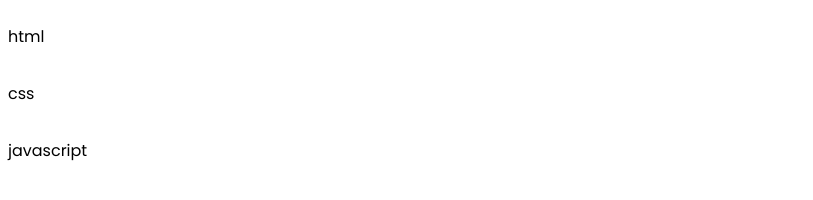
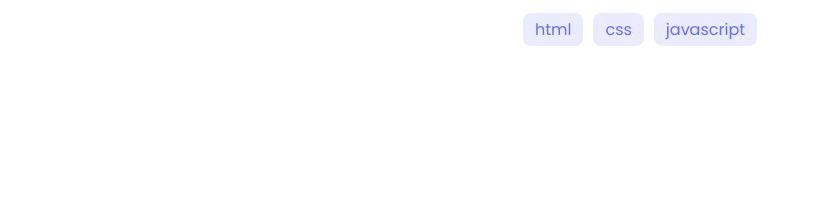
Before and after one commit to muhammedb8826/pair-programming, a plain HTML site: page index.html in a window 1280 px wide. Shown: the whole page, without its empty margins (0-813 px from the left). Drawn offline with Linux system fonts and the light colour scheme.

Commit message:
Create index.html and style.css

```diff
--- a/index.html
+++ b/index.html
@@ -9,9 +9,9 @@
 </head>
 <body>
     <section class="parent">
-        <p class="childeren">html</p>
-        <p class="childeren">css</p>
-        <p class="childeren">javascript</p>
+        <p class="children">html</p>
+        <p class="children">css</p>
+        <p class="children">javascript</p>
     </section>
 </body>
 </html>
--- a/style.css
+++ b/style.css
@@ -1,13 +1,19 @@
 @import url('https://fonts.googleapis.com/css2?family=Poppins:ital,wght@0,100;0,200;0,300;0,400;0,500;0,600;0,700;0,800;1,100;1,200;1,300;1,400;1,500;1,600;1,700&display=swap');
 
-body{
-    font-family: "Poppins";
+body {
+  font-family: "Poppins";
 }
 
-.parent{
-    display: grid;
+.parent {
+  display: flex;
+  justify-content: center;
 }
 
-.children{
-    background-color: #EBEBFF;
+.children {
+  float:left;
+  background: #ebebff;
+  padding: 4px 12px;
+  color: #6070ff;
+  border-radius: 8px;
+  margin: 5px;
 }
```
